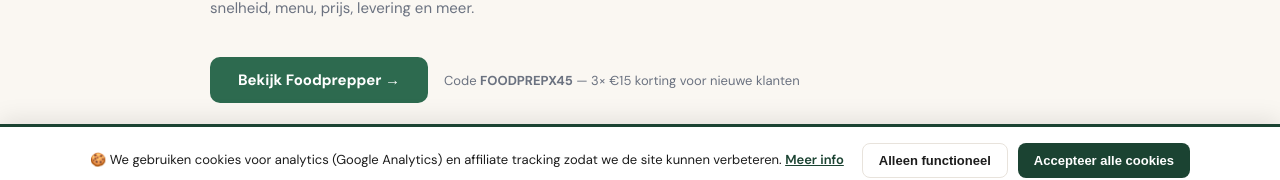
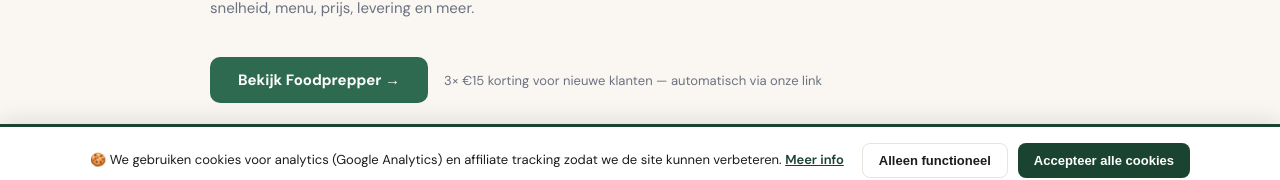
Before and after one commit to fetspets/bestemaaltijdbox, a Next.js app: page /vergelijk/foodprepper-vs-foodbag in a window 1280 px wide. Shown: the part 606-786 px from the top of the page. Built offline with nearby package versions, Linux system fonts and the light colour scheme.

Commit message:
auto: update page.tsx

```diff
--- a/src/app/vergelijk/foodprepper-vs-foodbag/page.tsx
+++ b/src/app/vergelijk/foodprepper-vs-foodbag/page.tsx
@@ -119,7 +119,7 @@ export default function FoodprepperVsFoodbag() {
             Bekijk Foodprepper →
           </a>
           <span style={{ marginLeft: 16, fontSize: 13, color: 'var(--muted)' }}>
-            Code <strong>FOODPREPX45</strong> — 3× €15 korting voor nieuwe klanten
+            3× €15 korting voor nieuwe klanten — automatisch via onze link
           </span>
         </div>
 
```
